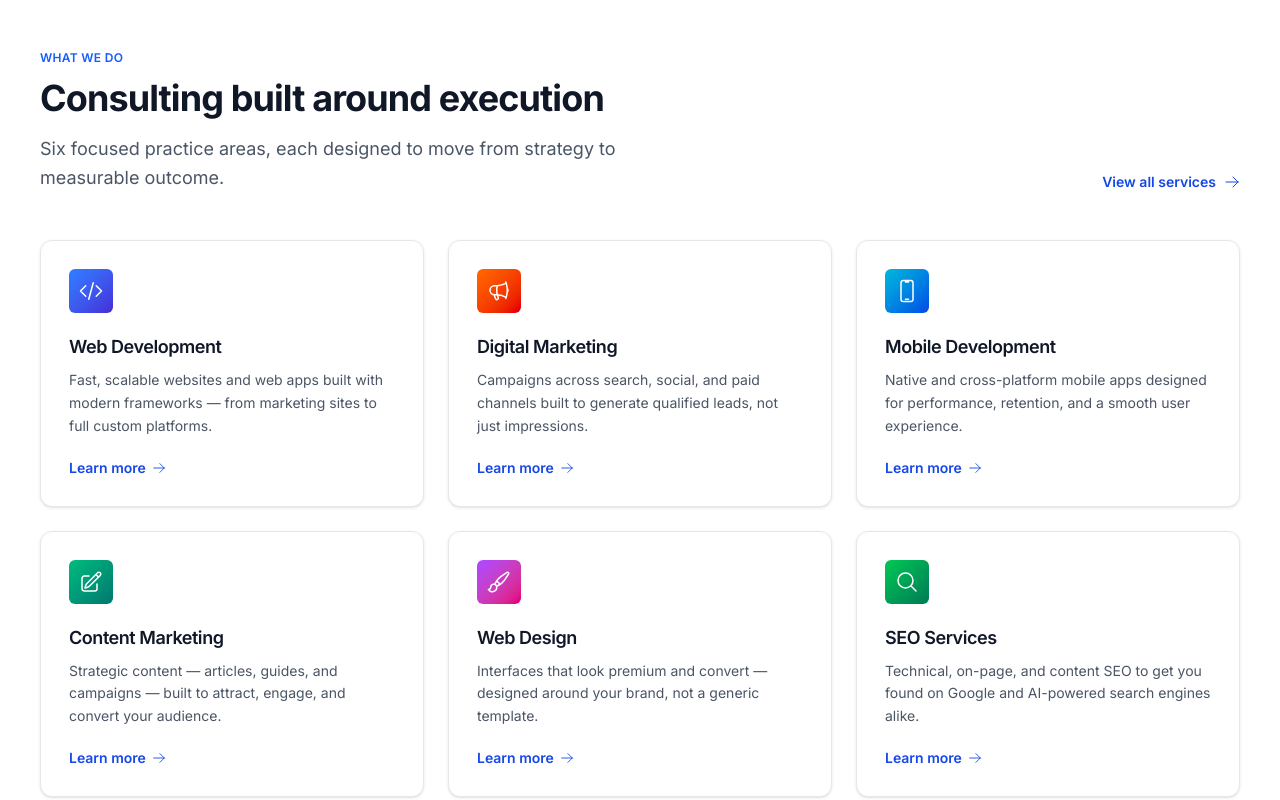
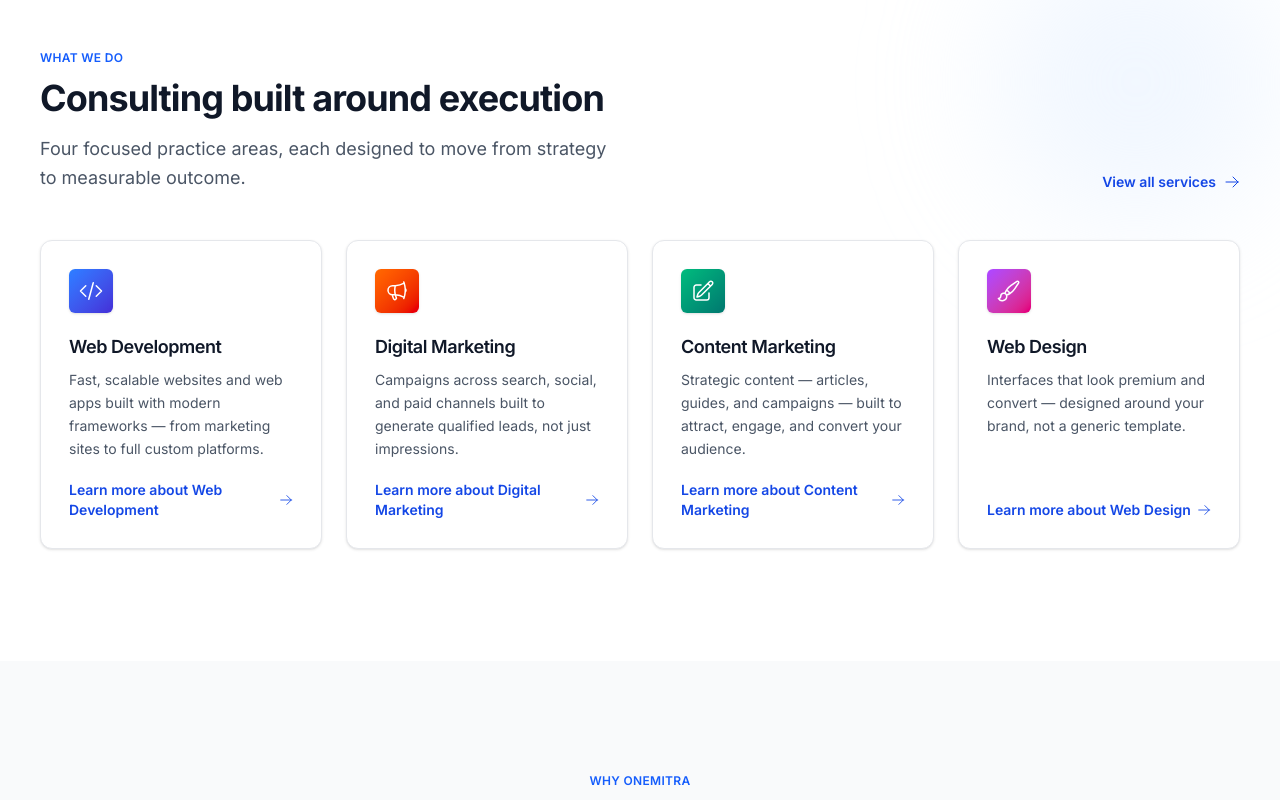
Before and after one commit to ParangiKalpana/OneMitraReact, a React (Vite) app in the folder OneMitra/: page / in a window 1280 px wide. Shown: the part 1000-1800 px from the top of the page. Built offline with nearby package versions, Linux system fonts and the light colour scheme.

Commit message:
Updated website

```diff
--- a/OneMitra/src/Component/home/Services.jsx
+++ b/OneMitra/src/Component/home/Services.jsx
@@ -2,10 +2,8 @@ import { Link } from "react-router-dom";
 import {
   CodeBracketIcon,
   MegaphoneIcon,
-  DevicePhoneMobileIcon,
   PencilSquareIcon,
   PaintBrushIcon,
-  MagnifyingGlassIcon,
   ArrowRightIcon,
 } from "@heroicons/react/24/outline";
 
@@ -13,47 +11,41 @@ const services = [
   {
     icon: CodeBracketIcon,
     title: "Web Development",
-    description: "Fast, scalable websites and web apps built with modern frameworks — from marketing sites to full custom platforms.",
+    description:
+      "Fast, scalable websites and web apps built with modern frameworks — from marketing sites to full custom platforms.",
     color: "from-blue-500 to-indigo-700",
   },
   {
     icon: MegaphoneIcon,
     title: "Digital Marketing",
-    description: "Campaigns across search, social, and paid channels built to generate qualified leads, not just impressions.",
+    description:
+      "Campaigns across search, social, and paid channels built to generate qualified leads, not just impressions.",
     color: "from-orange-500 to-red-600",
-  },
-  {
-    icon: DevicePhoneMobileIcon,
-    title: "Mobile Development",
-    description: "Native and cross-platform mobile apps designed for performance, retention, and a smooth user experience.",
-    color: "from-cyan-500 to-blue-700",
   },
   {
     icon: PencilSquareIcon,
     title: "Content Marketing",
-    description: "Strategic content — articles, guides, and campaigns — built to attract, engage, and convert your audience.",
+    description:
+      "Strategic content — articles, guides, and campaigns — built to attract, engage, and convert your audience.",
     color: "from-emerald-500 to-teal-700",
   },
   {
     icon: PaintBrushIcon,
     title: "Web Design",
-    description: "Interfaces that look premium and convert — designed around your brand, not a generic template.",
+    description:
+      "Interfaces that look premium and convert — designed around your brand, not a generic template.",
     color: "from-purple-500 to-pink-600",
-  },
-  {
-    icon: MagnifyingGlassIcon,
-    title: "SEO Services",
-    description: "Technical, on-page, and content SEO to get you found on Google and AI-powered search engines alike.",
-    color: "from-green-500 to-emerald-700",
   },
 ];
 
 function Services() {
   return (
-    <section className="bg-white py-16 sm:py-20 lg:py-28">
-      <div className="w-full max-w-[1280px] mx-auto px-4 sm:px-6 lg:px-10">
+    <section className="relative overflow-hidden bg-white py-16 sm:py-20 lg:py-28">
+      <div className="pointer-events-none absolute top-0 right-0 h-72 w-72 rounded-full bg-blue-100/40 blur-3xl" />
+
+      <div className="relative w-full max-w-[1280px] mx-auto px-4 sm:px-6 lg:px-10">
         <div className="flex flex-col justify-between gap-5 sm:flex-row sm:items-end sm:gap-6">
-          <div>
+          <div className="animate-fadeUp">
             <p className="mb-3 text-xs font-semibold uppercase tracking-wide text-blue-600">
               What we do
             </p>
@@ -61,8 +53,8 @@ function Services() {
               Consulting built around execution
             </h2>
             <p className="mt-4 max-w-xl text-base leading-relaxed text-gray-600 sm:text-lg">
-              Six focused practice areas, each designed to move from strategy
-              to measurable outcome.
+              Four focused practice areas, each designed to move from
+              strategy to measurable outcome.
             </p>
           </div>
           <Link
@@ -74,15 +66,15 @@ function Services() {
           </Link>
         </div>
 
-        <div className="mt-10 grid grid-cols-1 gap-5 sm:mt-12 sm:grid-cols-2 sm:gap-6 lg:grid-cols-3">
+        <div className="mt-10 grid grid-cols-1 gap-5 sm:mt-12 sm:grid-cols-2 sm:gap-6 lg:grid-cols-4">
           {services.map((service, index) => (
             <div
               key={service.title}
-              className="animate-fadeUp flex h-full flex-col rounded-xl border border-gray-200 bg-white p-6 shadow-sm transition-all duration-200 hover:-translate-y-1 hover:shadow-lg sm:p-7"
-              style={{ animationDelay: `${index * 80}ms` }}
+              className="animate-fadeUp group flex h-full flex-col rounded-xl border border-gray-200 bg-white p-6 shadow-sm transition-all duration-200 hover:-translate-y-1 hover:shadow-lg sm:p-7"
+              style={{ animationDelay: `${index * 90}ms` }}
             >
               <div
-                className={`flex h-11 w-11 items-center justify-center rounded-md bg-linear-to-br ${service.color}`}
+                className={`flex h-11 w-11 items-center justify-center rounded-md bg-linear-to-br ${service.color} shadow-sm transition-transform duration-200 group-hover:scale-105`}
               >
                 <service.icon className="h-6 w-6 text-white" />
               </div>
@@ -94,11 +86,10 @@ function Services() {
               </p>
               <Link
                 to="/services"
-                aria-label={`Learn more about ${service.title}`}
                 className="mt-5 inline-flex items-center gap-1.5 text-sm font-semibold text-blue-700 hover:text-blue-800"
               >
-                Learn more
-                <ArrowRightIcon className="h-3.5 w-3.5" />
+                Learn more about {service.title}
+                <ArrowRightIcon className="h-3.5 w-3.5 shrink-0 transition-transform duration-200 group-hover:translate-x-1" />
               </Link>
             </div>
           ))}
--- a/OneMitra/src/Pages/Services/Services.jsx
+++ b/OneMitra/src/Pages/Services/Services.jsx
@@ -2,11 +2,11 @@ import { useState } from "react";
 import { Link } from "react-router-dom";
 import {
   CodeBracketIcon,
+  MegaphoneIcon,
+  DevicePhoneMobileIcon,
+  PencilSquareIcon,
   PaintBrushIcon,
-  MegaphoneIcon,
   MagnifyingGlassIcon,
-  BriefcaseIcon,
-  CpuChipIcon,
   ArrowRightIcon,
   CheckCircleIcon,
   ChevronDownIcon,
@@ -24,6 +24,33 @@ const services = [
     outcomes: ["Custom-built, responsive websites", "Clean, scalable codebase", "Fast load times & SEO-ready structure"],
   },
   {
+    icon: MegaphoneIcon,
+    title: "Digital Marketing",
+    slug: "digital-marketing",
+    color: "from-orange-500 to-red-600",
+    description:
+      "Campaigns across search, social, and paid channels built to generate qualified leads, not just impressions.",
+    outcomes: ["Multi-channel campaign strategy", "Paid ads management", "Performance tracking & reporting"],
+  },
+  {
+    icon: DevicePhoneMobileIcon,
+    title: "Mobile Development",
+    slug: "mobile-development",
+    color: "from-cyan-500 to-blue-700",
+    description:
+      "Native and cross-platform mobile apps designed for performance, retention, and a smooth user experience.",
+    outcomes: ["iOS & Android app development", "Cross-platform (React Native) builds", "App store launch support"],
+  },
+  {
+    icon: PencilSquareIcon,
+    title: "Content Marketing",
+    slug: "content-marketing",
+    color: "from-emerald-500 to-teal-700",
+    description:
+      "Strategic content — articles, guides, and campaigns — built to attract, engage, and convert your audience.",
+    outcomes: ["Content strategy & calendar", "SEO-optimized articles & guides", "Distribution across channels"],
+  },
+  {
     icon: PaintBrushIcon,
     title: "Web Design",
     slug: "web-design",
@@ -33,15 +60,6 @@ const services = [
     outcomes: ["Custom UI/UX design", "Mobile-first, responsive layouts", "Brand-consistent visual system"],
   },
   {
-    icon: MegaphoneIcon,
-    title: "Digital Marketing",
-    slug: "digital-marketing",
-    color: "from-orange-500 to-red-600",
-    description:
-      "Campaigns across search, social, and paid channels built to generate qualified leads, not just impressions.",
-    outcomes: ["Multi-channel campaign strategy", "Paid ads management", "Performance tracking & reporting"],
-  },
-  {
     icon: MagnifyingGlassIcon,
     title: "SEO Services",
     slug: "seo-services",
@@ -49,27 +67,6 @@ const services = [
     description:
       "Technical, on-page, and content SEO to get you found on Google and AI-powered search engines alike.",
     outcomes: ["Technical SEO audit & fixes", "Keyword & content strategy", "AI-search & schema optimization"],
-  },
-  {
-    icon: BriefcaseIcon,
-    title: "Business Consulting",
-    slug: "business-consulting",
-    color: "from-blue-700 to-blue-950",
-    description:
-      "A structured diagnostic of your operating model, followed by a prioritized roadmap leadership can act on.",
-    outcomes: ["Operating model assessment", "Prioritized 90-day roadmap", "Leadership alignment workshops"],
-  },
- {
-  icon: CpuChipIcon,
-  title: "AI Automation",
-  slug: "ai-automation",
-  color: "from-cyan-500 to-blue-700",
-  description:
-    "Automate your business with AI-powered chatbots, workflow automation, and intelligent customer support solutions.",
-  outcomes: [
-    "AI Chatbot Development",
-    "Business Workflow Automation",
-    "OpenAI & AI Integration",],
   },
 ];
 
@@ -87,7 +84,7 @@ const faqs = [
   {
     question: "Can services be combined?",
     answer:
-      "Most engagements combine two or more services — for example, a new website alongside an SEO and digital marketing push.",
+      "Most engagements combine two or more services — for example, a new website alongside an SEO and digital marketing push, or a mobile app backed by a content strategy.",
   },
 ];
 
@@ -96,10 +93,12 @@ function Services() {
 
   return (
     <>
-      {/* Hero / intro */}
       <section className="relative overflow-hidden bg-linear-to-b from-blue-50 via-white to-white py-16 sm:py-20 lg:py-24">
         <div className="pointer-events-none absolute -top-20 -left-20 h-72 w-72 animate-pulse rounded-full bg-blue-200/40 blur-3xl" />
-        <div className="pointer-events-none absolute top-10 -right-16 h-64 w-64 animate-pulse rounded-full bg-green-200/30 blur-3xl" style={{ animationDelay: "1s" }} />
+        <div
+          className="pointer-events-none absolute top-10 -right-16 h-64 w-64 animate-pulse rounded-full bg-green-200/30 blur-3xl"
+          style={{ animationDelay: "1s" }}
+        />
 
         <div className="relative w-full max-w-[1280px] mx-auto px-4 text-center sm:px-6 lg:px-10">
           <p className="animate-fadeUp mb-3 inline-block rounded-full bg-blue-100 px-4 py-1.5 text-xs font-semibold uppercase tracking-wide text-blue-700">
@@ -115,33 +114,33 @@ function Services() {
             </span>
           </h1>
           <p
-            className="animate-fadeUp mx-auto mt-4 max-w-xl text-base leading-relaxed text-gray-500 sm:text-lg"
+            className="animate-fadeUp mx-auto mt-4 max-w-xl text-base leading-relaxed text-gray-600 sm:text-lg"
             style={{ animationDelay: "160ms" }}
           >
-            From your website to your search rankings to your operating
-            model — every engagement is scoped against a metric you already
-            track.
+            From your website to your app to your search rankings — every
+            engagement is scoped against a metric you already track.
           </p>
         </div>
       </section>
 
-      {/* Service cards */}
       <section className="bg-white py-16 sm:py-20 lg:py-24">
         <div className="w-full max-w-[1280px] mx-auto grid grid-cols-1 gap-6 px-4 sm:px-6 lg:grid-cols-2 lg:px-10">
           {services.map((service, index) => (
             <div
               key={service.slug}
               id={service.slug}
-              className="animate-fadeUp flex flex-col rounded-xl border border-gray-200 bg-white p-7 shadow-sm transition-all duration-200 hover:-translate-y-1 hover:shadow-xl sm:p-8"
+              className="animate-fadeUp group flex flex-col rounded-xl border border-gray-200 bg-white p-7 shadow-sm transition-all duration-200 hover:-translate-y-1 hover:shadow-xl sm:p-8"
               style={{ animationDelay: `${index * 90}ms` }}
             >
-              <div className={`flex h-12 w-12 items-center justify-center rounded-md bg-linear-to-br ${service.color} shadow-sm`}>
+              <div
+                className={`flex h-12 w-12 items-center justify-center rounded-md bg-linear-to-br ${service.color} shadow-sm transition-transform duration-200 group-hover:scale-105`}
+              >
                 <service.icon className="h-6 w-6 text-white" />
               </div>
               <h2 className="mt-5 text-xl font-semibold text-gray-900">
                 {service.title}
               </h2>
-              <p className="mt-2 text-sm leading-relaxed text-gray-500 sm:text-base">
+              <p className="mt-2 text-sm leading-relaxed text-gray-600 sm:text-base">
                 {service.description}
               </p>
 
@@ -158,15 +157,14 @@ function Services() {
                 to="/contact"
                 className="mt-6 inline-flex items-center gap-1.5 text-sm font-semibold text-blue-700 hover:text-blue-800"
               >
-                Discuss this service
-                <ArrowRightIcon className="h-3.5 w-3.5" />
+                Discuss {service.title}
+                <ArrowRightIcon className="h-3.5 w-3.5 shrink-0 transition-transform duration-200 group-hover:translate-x-1" />
               </Link>
             </div>
           ))}
         </div>
       </section>
 
-      {/* FAQ */}
       <section className="bg-gray-50 py-16 sm:py-20 lg:py-24">
         <div className="w-full max-w-[1280px] mx-auto grid grid-cols-1 gap-8 px-4 sm:px-6 lg:grid-cols-12 lg:gap-16 lg:px-10">
           <div className="lg:col-span-4">
@@ -203,7 +201,7 @@ function Services() {
                         isOpen ? "grid-rows-[1fr] opacity-100" : "grid-rows-[0fr] opacity-0"
                       }`}
                     >
-                      <div className="overflow-hidden px-5 pb-5 text-sm leading-relaxed text-gray-500 sm:px-6 sm:text-base">
+                      <div className="overflow-hidden px-5 pb-5 text-sm leading-relaxed text-gray-600 sm:px-6 sm:text-base">
                         {item.answer}
                       </div>
                     </div>
@@ -215,7 +213,6 @@ function Services() {
         </div>
       </section>
 
-      {/* CTA */}
       <section className="bg-white py-14 sm:py-20">
         <div className="w-full max-w-[1280px] mx-auto px-4 sm:px-6 lg:px-10">
           <div className="animate-fadeUp relative overflow-hidden rounded-2xl bg-linear-to-br from-blue-900 to-blue-950 px-6 py-12 text-center sm:px-12 sm:py-20">
@@ -240,7 +237,7 @@ function Services() {
                   href="https://wa.me/917383840814"
                   target="_blank"
                   rel="noopener noreferrer"
-                  className="inline-flex items-center justify-center gap-2 rounded-md bg-green-500 px-6 py-3.5 text-sm font-semibold text-white transition-colors hover:bg-green-600"
+                  className="inline-flex items-center justify-center gap-2 rounded-md bg-[#0F7A40] px-6 py-3.5 text-sm font-semibold text-white transition-colors hover:bg-[#0C6935]"
                 >
                   <ChatBubbleLeftRightIcon className="h-5 w-5" />
                   Chat on WhatsApp
```
